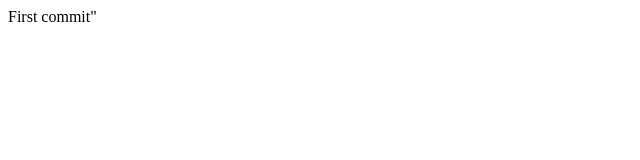
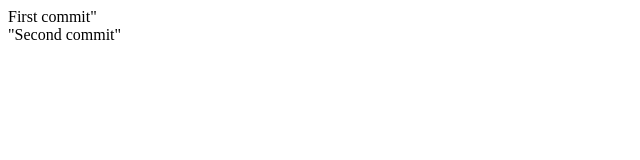
Before and after one commit to BuelvaBD/parcial_4, a plain HTML site: page index.html in a window 1280 px wide. Shown: the whole page, without its empty margins (0-640 px from the left). Drawn offline with Linux system fonts and the light colour scheme.

Commit message:
Second commit

```diff
--- a/index.html
+++ b/index.html
@@ -7,5 +7,6 @@
 </head>
 <body>
     <div>First commit"</div>
+    <div>"Second commit"</div>
 </body>
 </html>
```
